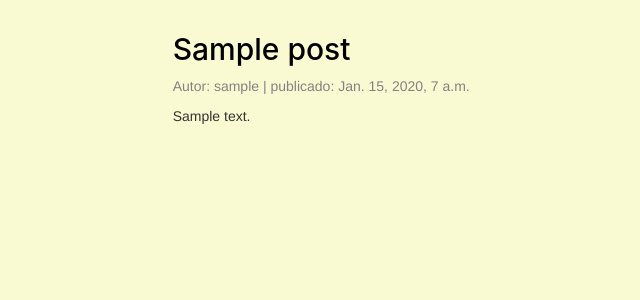
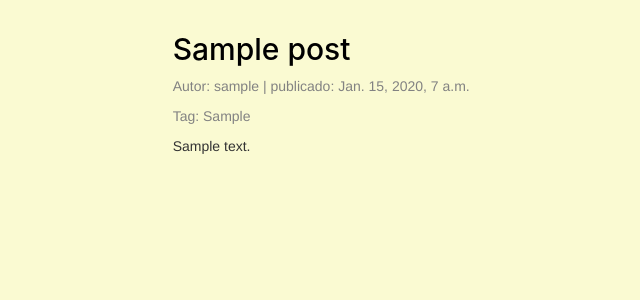
Before and after one commit to Newton-Figueiredo/my-first-blog, a Django app: page / in a window 1280 px wide. Shown: the part 131-431 px from the top of the page, without its empty margins (249-889 px from the left). Run offline with Django 3.2, Linux system fonts and the light colour scheme; tables that the repository leaves empty hold one stand-in row (values such as "Sample post"); some libraries are stand-ins or nearby versions.

Commit message:
mudança na aparencia e no layout

```diff
--- a/blog/models.py
+++ b/blog/models.py
@@ -5,6 +5,7 @@ from django.utils import timezone
 class Post(models.Model):
     author = models.ForeignKey(settings.AUTH_USER_MODEL, on_delete=models.CASCADE)
     title = models.CharField(max_length=200)
+    tag = models.CharField(max_length=200)
     text = models.TextField()
     created_date = models.DateTimeField(default=timezone.now)
     published_date = models.DateTimeField(blank=True, null=True)
--- a/blog/templates/blog/post_detail.html
+++ b/blog/templates/blog/post_detail.html
@@ -11,6 +11,7 @@
         <h2>{{ post.title }}</h2>
         <div class="date">
                 <p>Autor: {{ post.author }} | publicado: {{ post.published_date }}</p>
+                <p>Tags: {{ post.tag}} </p>
             </div>
             <div class="text-content">
         	<p align="justify" >{{ post.text|linebreaksbr }}</p>
--- a/blog/templates/blog/post_list.html
+++ b/blog/templates/blog/post_list.html
@@ -4,7 +4,8 @@
                 		<div class="post">
                     		<h2><a href="{% url 'post_detail' pk=post.pk %}">{{ post.title }}</a></h2>
                     		<div class="date">
-                        		<p>Autor: {{ post.author }} | publicado: {{ post.published_date }}</p>
+								<p> Autor: {{ post.author }} | publicado: {{ post.published_date }}</p>
+								<p>Tag: {{ post.tag}} </p>
                     		</div>
                     		<div class="text-content">
                     		<p align="justify" >{{ post.text|linebreaksbr|truncatewords:150 }}</p>
```
Also changed, not shown: blog/migrations/0002_post_tag.py (added).
